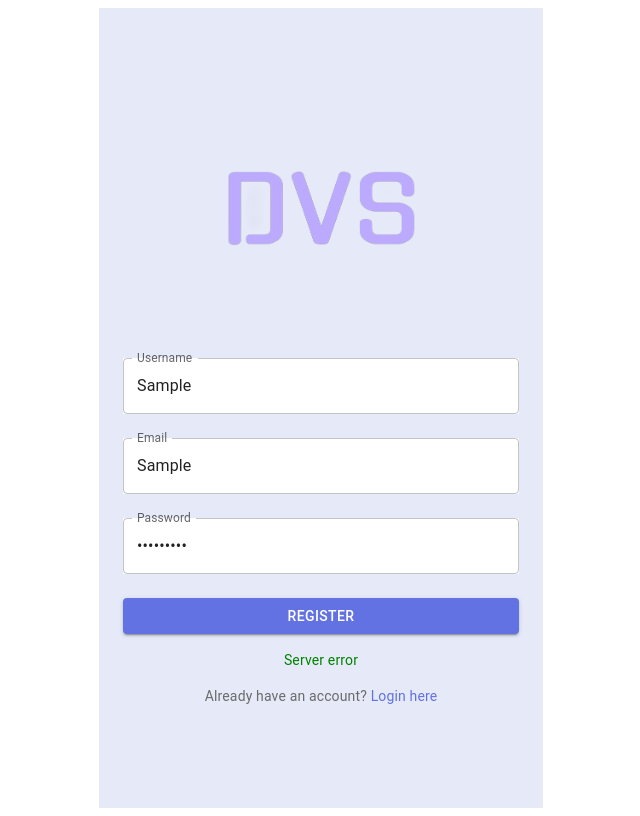
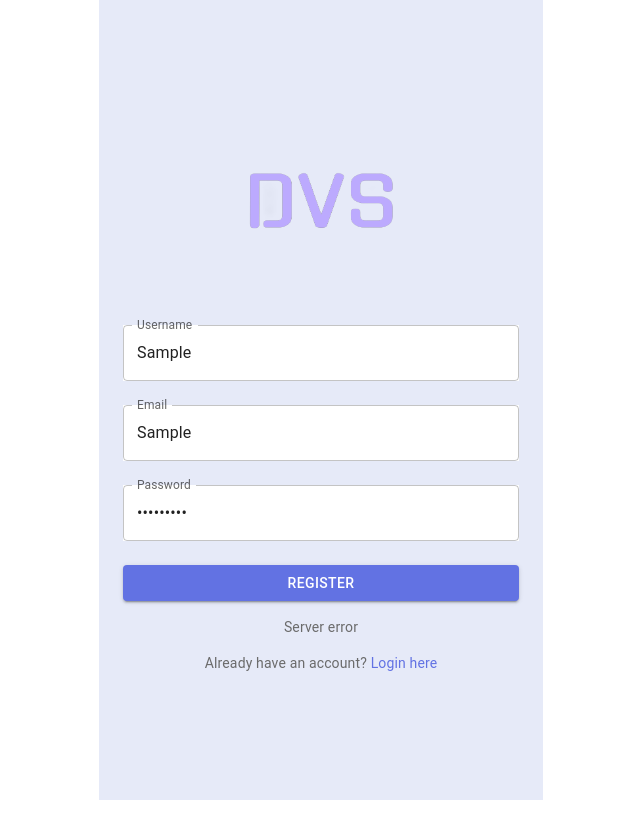
Before and after one commit to Slooma951/Major-Group-Project, a Next.js app in the folder DVS Note/dvsnote/: page /register in a window 1280 px wide. Both pictures are taken after typing "Sample", "Sample", "Sample123" into the empty fields and a click on the button "REGISTER". Shown: the whole page, without its empty margins (319-959 px from the left). Built offline with nearby package versions, Linux system fonts and the light colour scheme; no server answers; the database is empty.

Commit message:
changess

```diff
--- a/DVS Note/dvsnote/src/pages/register.js
+++ b/DVS Note/dvsnote/src/app/register/page.js
@@ -1,6 +1,9 @@
+'use client';
+
 import { useState } from 'react';
 import { Box, Button, TextField, Typography, Link, Container } from '@mui/material';
 import Image from "next/image";
+import { useRouter } from 'next/navigation';
 
 export default function Register() {
     const [username, setUsername] = useState('');
@@ -46,15 +49,17 @@ export default function Register() {
             flexDirection: 'column',
             alignItems: 'center',
             justifyContent: 'center',
-            minHeight: '100vh',
+            minHeight: '100vh', // Ensure it fills the entire viewport height
             bgcolor: '#e6eaf8',
             padding: 3,
+            overflow: 'hidden', // Prevent scrollbars
         }}>
+
             <Image
                 src="/images/logo.png"
                 alt="DVS Note logo"
-                width={260}
-                height={200}
+                width={200} // Matches Login page
+                height={150}
                 priority
                 style={{ marginBottom: '2rem' }}
             />
@@ -97,7 +102,6 @@ export default function Register() {
                     fullWidth
                     type="submit"
                     variant="contained"
-                    disabled={loading}
                     sx={{
                         marginTop: 2,
                         bgcolor: '#6272e3',
@@ -110,12 +114,15 @@ export default function Register() {
                 {message && (
                     <Typography variant="body2" sx={{
                         marginTop: 2,
-                        color: message.includes('successful') ? 'red' : 'green',
+                        color: '#6b6b6b',
                     }}>
                         {message}
                     </Typography>
                 )}
-                <Typography variant="body2" sx={{ marginTop: 2, color: '#6b6b6b' }}>
+                <Typography variant="body2" sx={{
+                    marginTop: 2,
+                    color: '#6b6b6b',
+                }}>
                     Already have an account? <Link href="/login" underline="hover" color="#6272e3">Login here</Link>
                 </Typography>
             </Box>
```
Also changed, not shown: DVS Note/dvsnote/package.json (+8 -6 lines), DVS Note/dvsnote/src/app/Journal/index.js (renamed from DVS Note/dvsnote/src/pages/Journal/index.js), DVS Note/dvsnote/src/app/dashboard/page.js (renamed from DVS Note/dvsnote/src/pages/dashboard/index.js), 1 other file (tests, documents, lock files or other folders).
